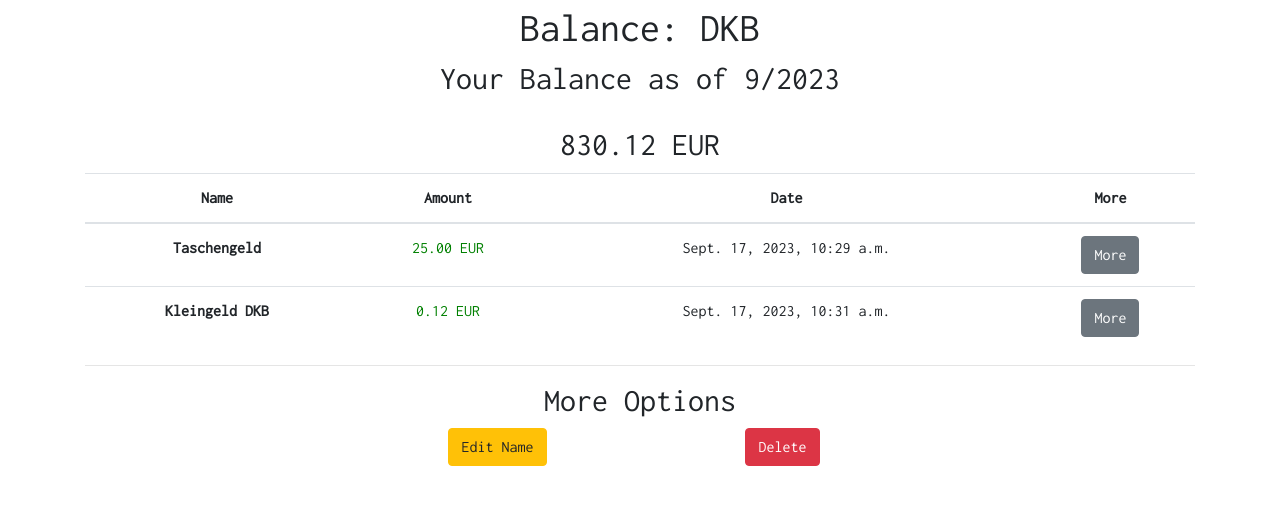
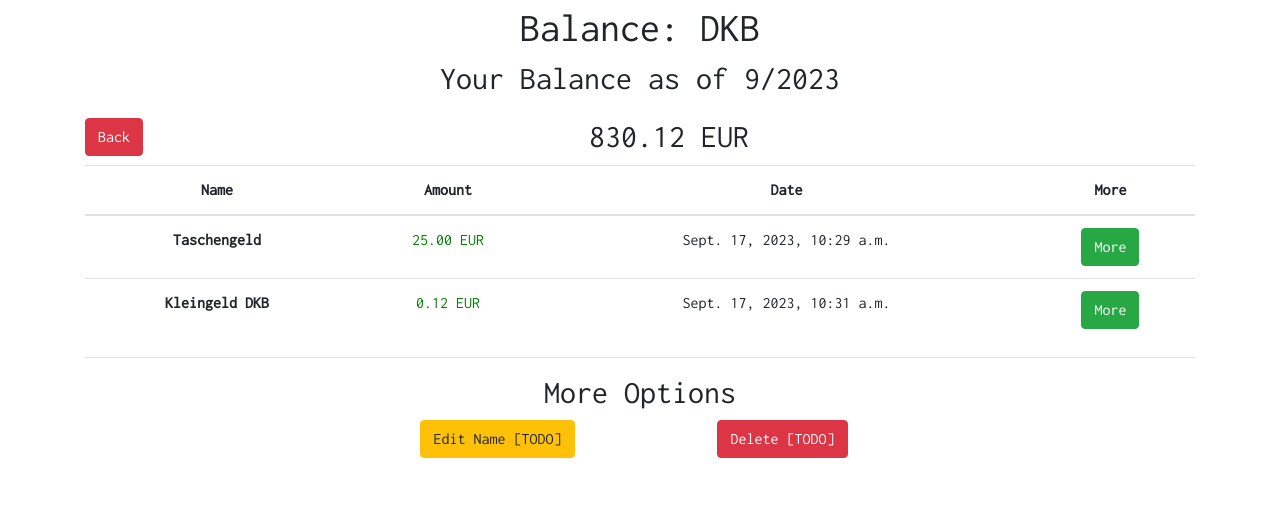
Before and after one commit to Thackerie/final_Project, a Django app: a page that uses WalletWise/templates/WalletWise/balance.html in a window 1280 px wide. Shown: the part 66-571 px from the top of the page. Run offline with Django 4.2, Linux system fonts and the light colour scheme; a user stored in the database is signed in; data comes from the database, SQL or seed files in the repository; both versions use the stored data as it was after the commit; some libraries are stand-ins or nearby versions.

Commit message:
added back buttons to balances and balance page

```diff
--- a/WalletWise/templates/WalletWise/balance.html
+++ b/WalletWise/templates/WalletWise/balance.html
@@ -6,11 +6,13 @@
     <div class="container text-center">
         <h1>Balance: {{balance.title}}</h1>
 
-        <div class="row">
-            <div class="col-md-3"></div>
-            <h2 class="col-md-6">Your Balance as of {{budget.month}}/{{budget.year}}</h2>
+        <h2>Your Balance as of {{budget.month}}/{{budget.year}}</h2>
+
+        <div style="margin-top: 20px;">
+            <a style="float: left;" class="btn btn-danger" href="{% url 'balances' %}" role="button">Back</a>
+            <h2>{{balance.amount}} EUR</h2>
         </div>
-        <h2 style="margin-top: 20px;">{{balance.amount}} EUR</h2>
+
         {% if balance.associatedFundsChanges.all|length > 0 %}
             <table class="table">
                 <thead>
@@ -33,7 +35,7 @@
 
                         <td>{{fundsChange.dateTime}}</td>
 
-                        <td><a class="btn btn-secondary" href="{% url 'balance' date=budget.date title=balance.title %}" role="button">More</a></td>
+                        <td><a class="btn btn-success" href="{% url 'balance' date=budget.date title=balance.title %}" role="button">More</a></td>
                     </tr>
                     {% endfor %}
                 </tbody>
@@ -46,8 +48,8 @@
             <h2>More Options</h2>
             <div class="row">
                 <div class="col-md-3"></div>
-                <div class="col-md-3"><a class="btn btn-warning" href="#" role="button">Edit Name</a></div>
-                <div class="col-md-3"><a class="btn btn-danger" href="#" role="button">Delete</a></div>
+                <div class="col-md-3"><a class="btn btn-warning" href="#" role="button">Edit Name [TODO]</a></div>
+                <div class="col-md-3"><a class="btn btn-danger" href="#" role="button">Delete [TODO]</a></div>
 
             </div>
         </div>
```
Also changed, not shown: WalletWise/templates/WalletWise/balances.html (+7 -7 lines), db.sqlite3.
